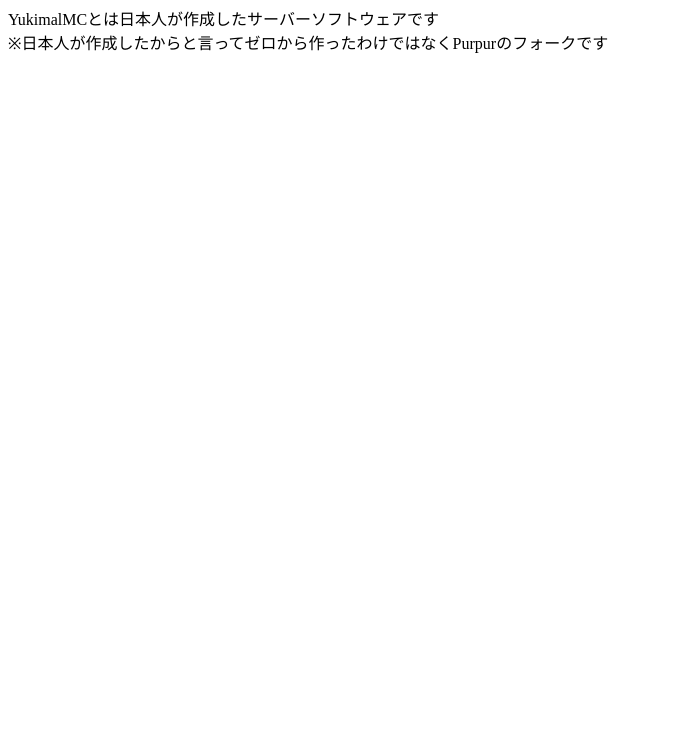
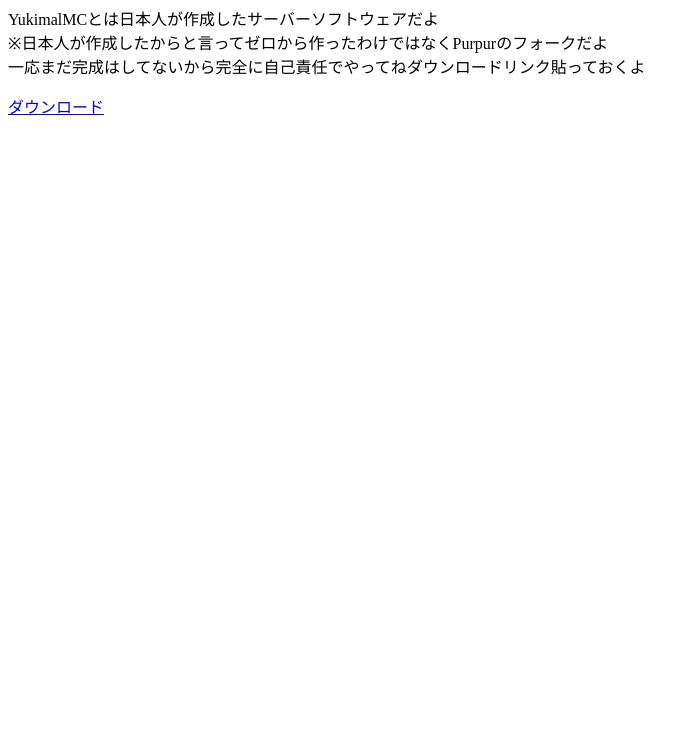
Before and after one commit to yukimaldayo/lab.yukimal.f5.si, a plain HTML site: page yukimalmc/index.html in a window 1280 px wide. Shown: the part 60-800 px from the top of the page, without its empty margins (0-698 px from the left). Drawn offline with Linux system fonts and the light colour scheme.

Commit message:
Update index.html

```diff
--- a/yukimalmc/index.html
+++ b/yukimalmc/index.html
@@ -1,4 +1,6 @@
 <title>YukimalMC</title>
 <h1>YukimalMC</h1>
-<p>YukimalMCとは日本人が作成したサーバーソフトウェアです<br>
-※日本人が作成したからと言ってゼロから作ったわけではなくPurpurのフォークです</p>
+<p>YukimalMCとは日本人が作成したサーバーソフトウェアだよ<br>
+※日本人が作成したからと言ってゼロから作ったわけではなくPurpurのフォークだよ<br>
+一応まだ完成はしてないから完全に自己責任でやってねダウンロードリンク貼っておくよ</p>
+<a href="file/yukimalmc0.1.jar" download>ダウンロード</a>
```
